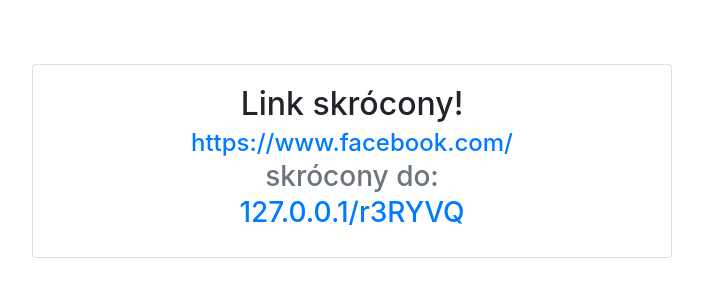
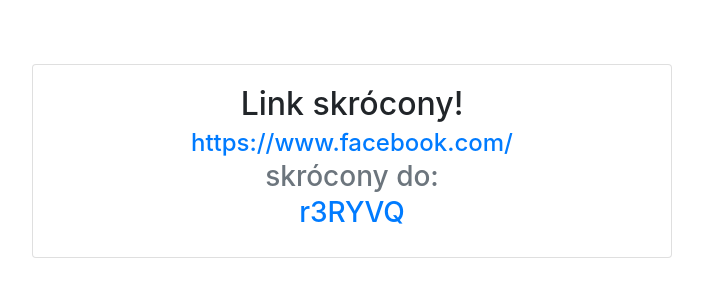
Before and after one commit to bartkoz/SkracaczLinkow, a Django app: template skracacz/templates/skracacz/skrocone.html in a window 1280 px wide. Shown: the part 176-476 px from the top of the page, without its empty margins (288-991 px from the left). Run offline with Django 3.2, Linux system fonts and the light colour scheme; the template is opened without the code that fills it: values that come from a table or form of the project are taken from there, others are empty; data comes from the database, SQL or seed files in the repository; both versions use the stored data as it was after the commit; some libraries are stand-ins or nearby versions.

Commit message:
kosmetyka

```diff
--- a/skracacz/templates/skracacz/skrocone.html
+++ b/skracacz/templates/skracacz/skrocone.html
@@ -6,7 +6,7 @@
     <h2 class="card-title">Link skrócony!</h5>
     <h4 class="card-subtitle mb-2 text-muted"><a href="#" class="card-link">{{ link.link }}</a></h4>
     <h3 class="card-subtitle mb-2 text-muted">skrócony do:</h3>
-    <h3 class="card-subtitle mb-2 text-muted"><a href="/{{ link.short }}" class="card-link">127.0.0.1/{{ link.short }}</a></h3>
+    <h3 class="card-subtitle mb-2 text-muted"><a href="/{{ link.short }}" class="card-link">{{ link.short }}</a></h3>
   </div>
 </div>
 {% endblock %}
```
Also changed, not shown: db.sqlite3, 1 other file.
